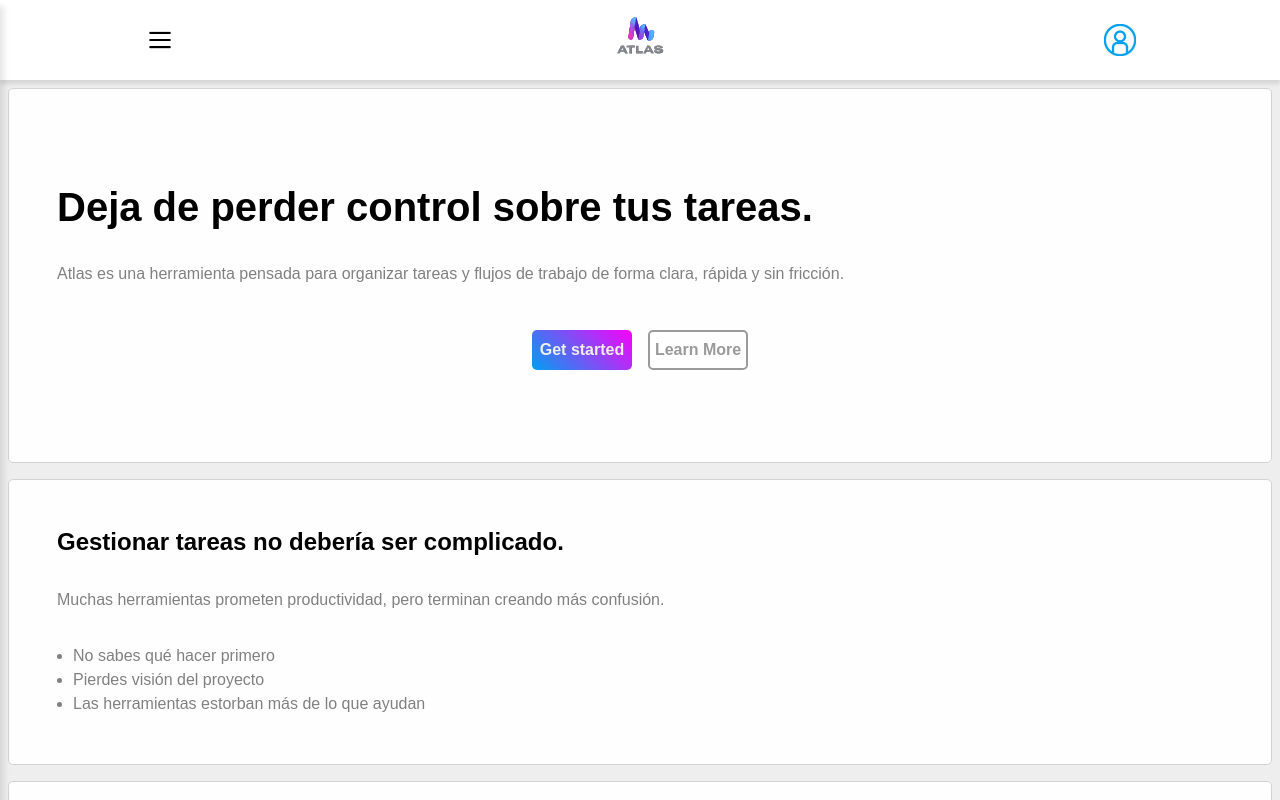
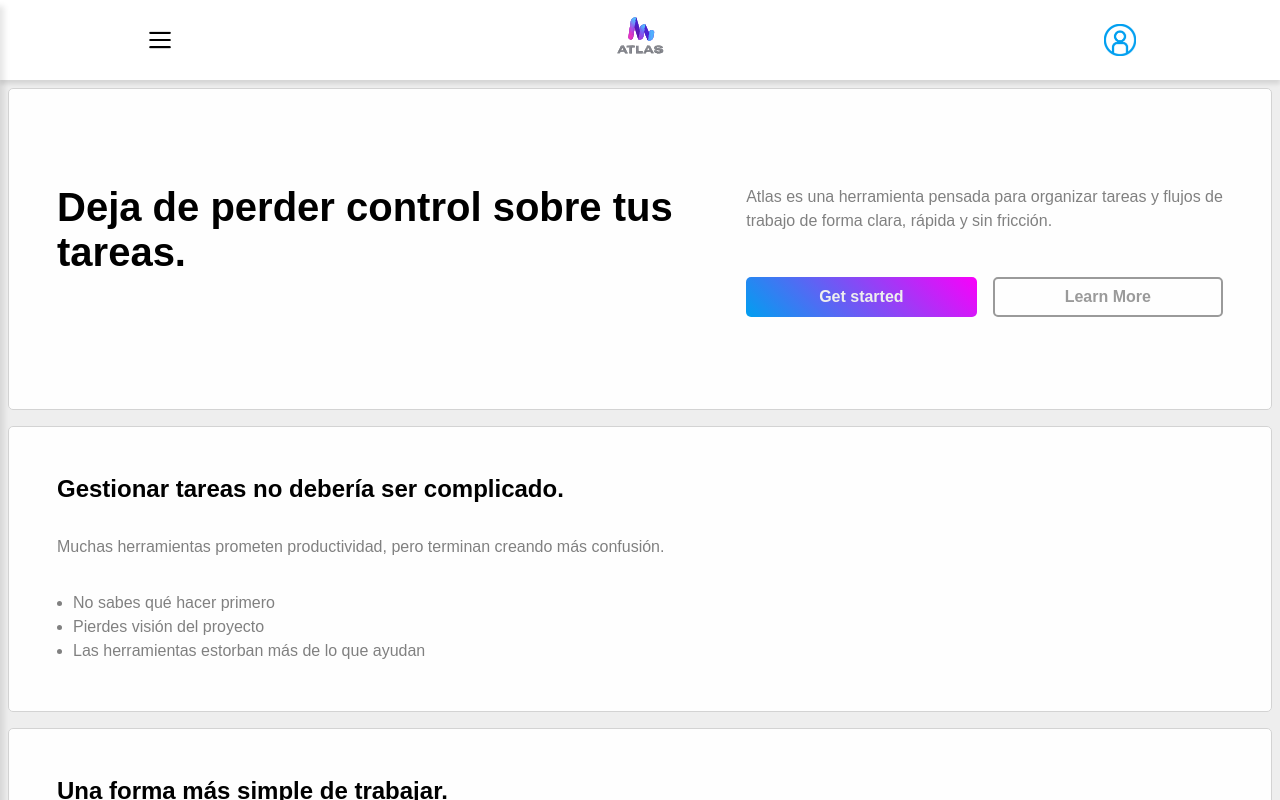
Before and after one commit to cristhianblaffita-web/TaskFlow-React-FastAPI, a React (Vite) app in the folder frontend/: page / in a window 1280 px wide. Built offline with nearby package versions, Linux system fonts and the light colour scheme.

Commit message:
feat: add hero 760px breakpoint

```diff
--- a/frontend/src/pages/home/Home.css
+++ b/frontend/src/pages/home/Home.css
@@ -117,3 +117,26 @@
   position: relative;
   z-index: 0;
 }
+
+@media (min-width: 760px) {
+  .hero {
+    display: grid;
+    grid-template-areas: "head head content" "head head actions";
+  }
+
+  .hero h1{
+    grid-area: head;
+  }
+
+  .hero p {
+    grid-area: content;
+  }
+
+  .hero-actions {
+    grid-area: actions;
+  }
+
+  .primary, .secondary {
+    width: 50%;
+  }
+}
```
